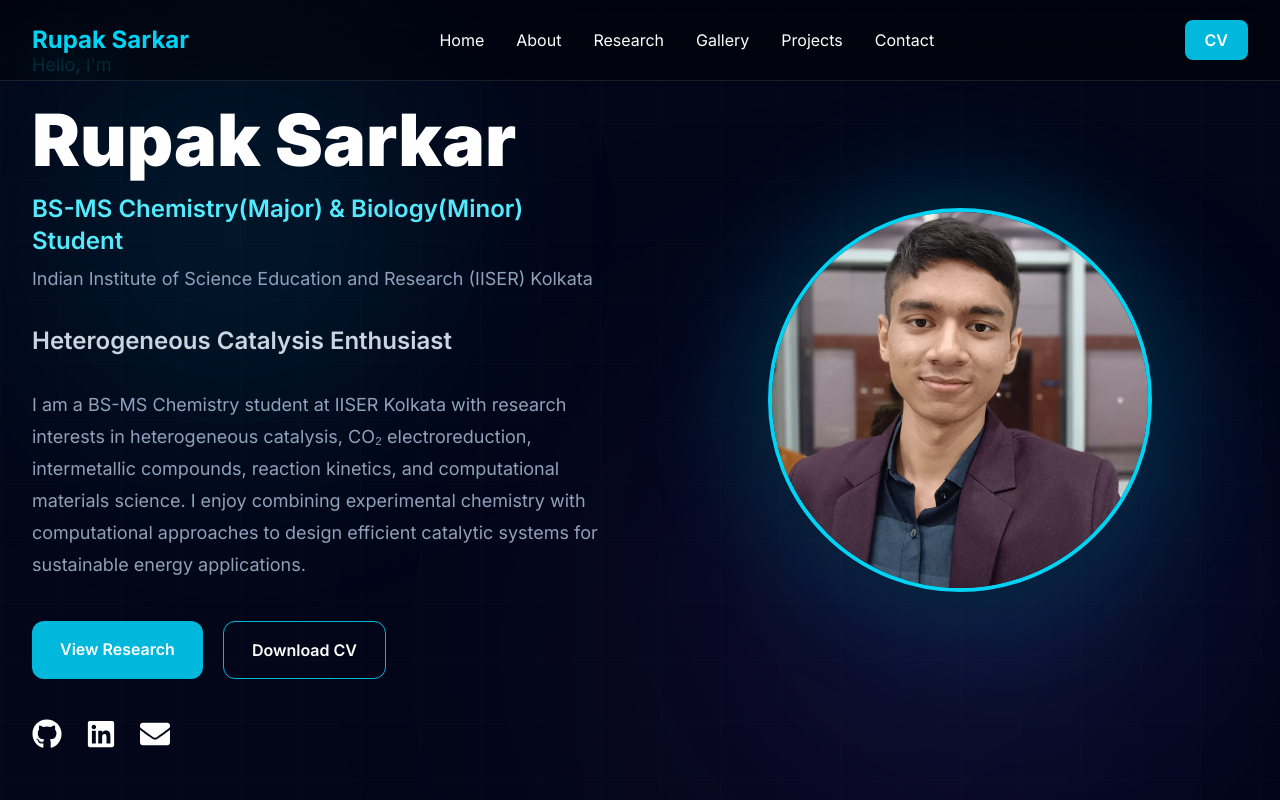
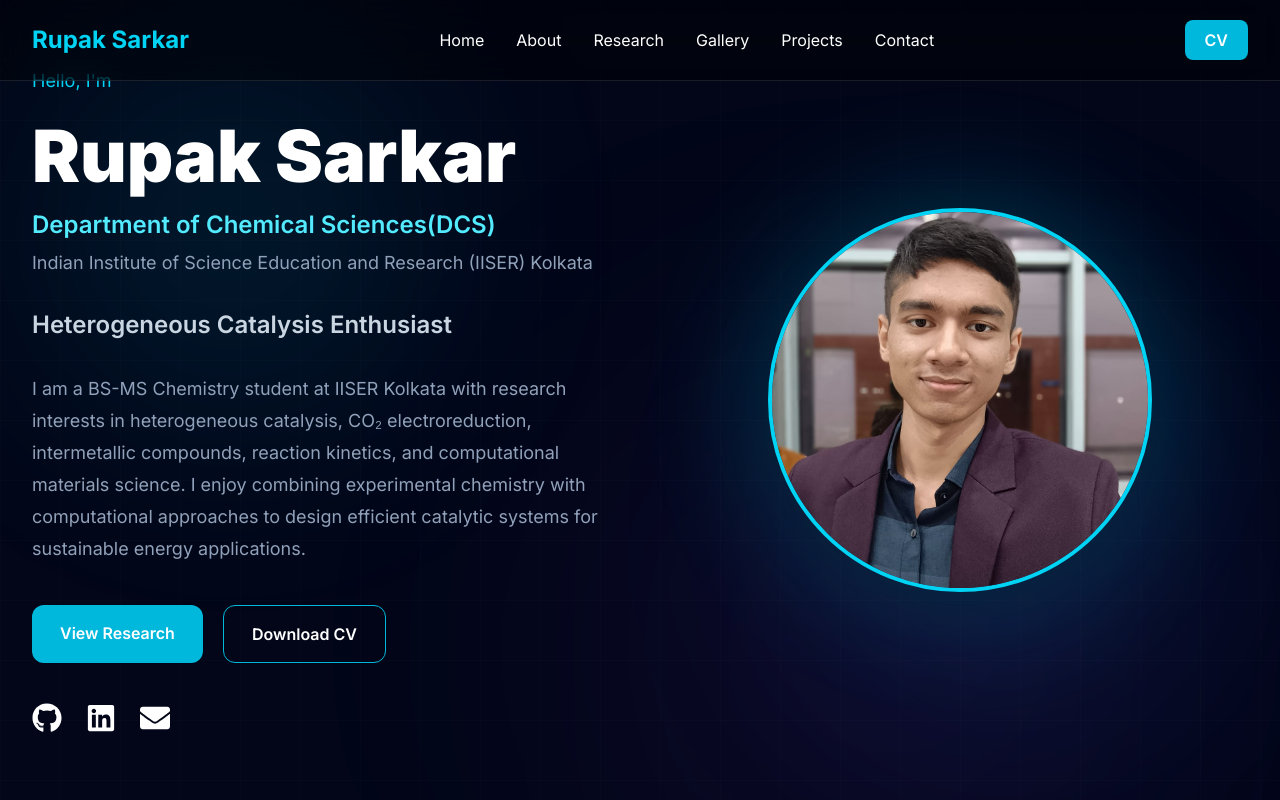
Before and after one commit to Rupak-723/rupak-portfolio, a Next.js app: page / in a window 1280 px wide. Shown: the top 800 px of the page. Built offline with nearby package versions, Linux system fonts and the light colour scheme.

Commit message:
Update profile.ts

```diff
--- a/data/profile.ts
+++ b/data/profile.ts
@@ -2,7 +2,7 @@ const profile = {
   // Basic Information
   name: "Rupak Sarkar",
 
-  designation: "BS-MS Chemistry(Major) & Biology(Minor) Student",
+  designation: "Department of Chemical Sciences(DCS)",
 
   university:
     "Indian Institute of Science Education and Research (IISER) Kolkata",
```
